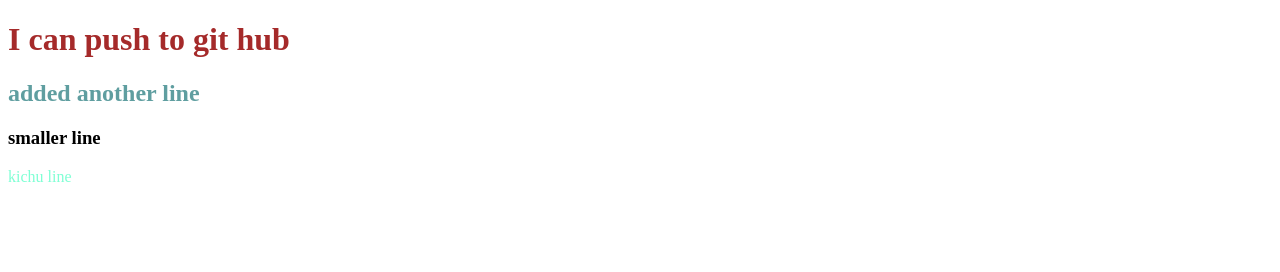
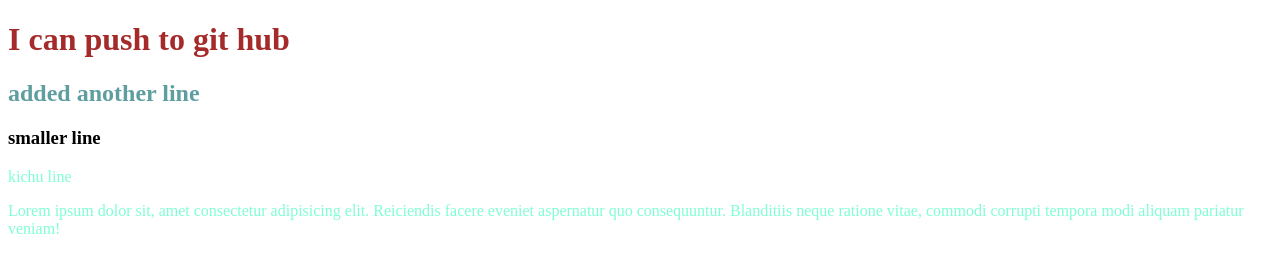
Before and after one commit to MTanzin/restart-first-repo, a plain HTML site: page index.html in a window 1280 px wide. Drawn offline with Linux system fonts and the light colour scheme.

Commit message:
new blogs para

```diff
--- a/index.html
+++ b/index.html
@@ -14,6 +14,8 @@
     <h2>added another line</h2>
     <h3>smaller line</h3>
     <p>kichu line </p>
+    <p>Lorem ipsum dolor sit, amet consectetur adipisicing elit. Reiciendis facere eveniet aspernatur quo consequuntur.
+        Blanditiis neque ratione vitae, commodi corrupti tempora modi aliquam pariatur veniam!</p>
 </body>
 
 </html>
```
